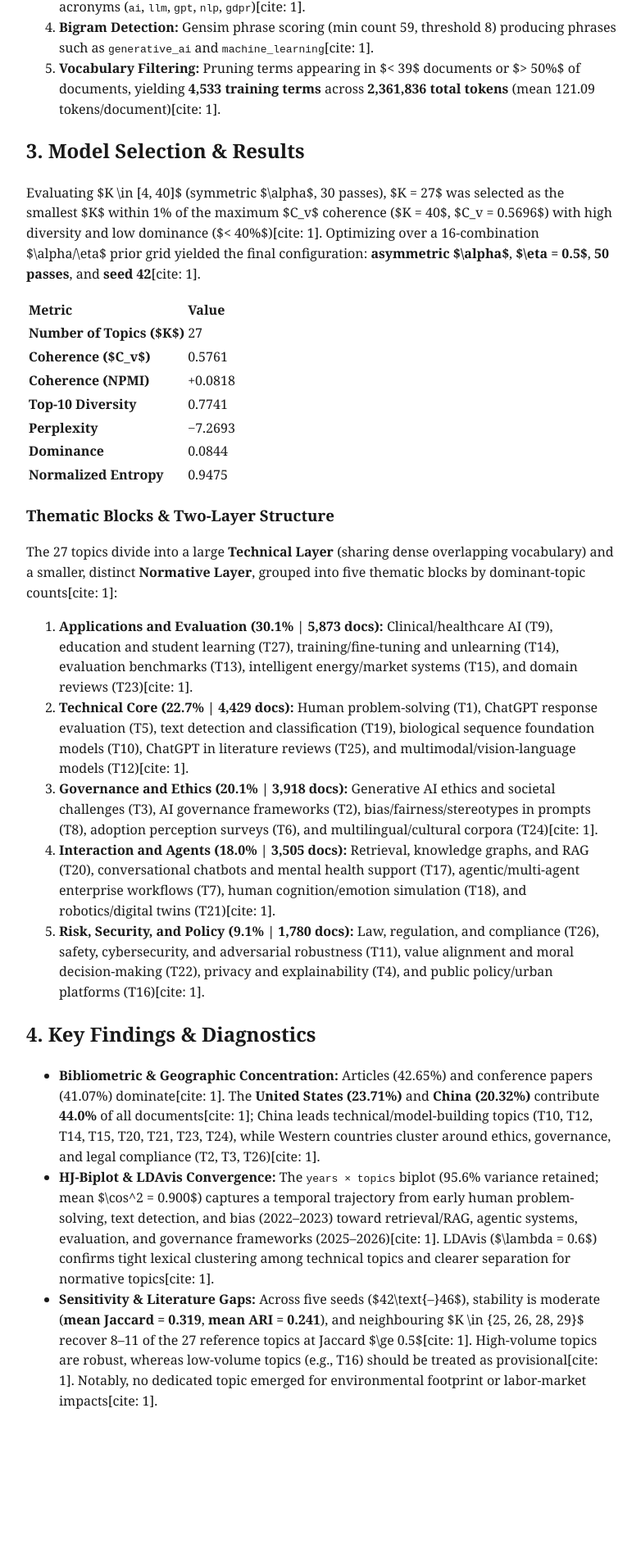
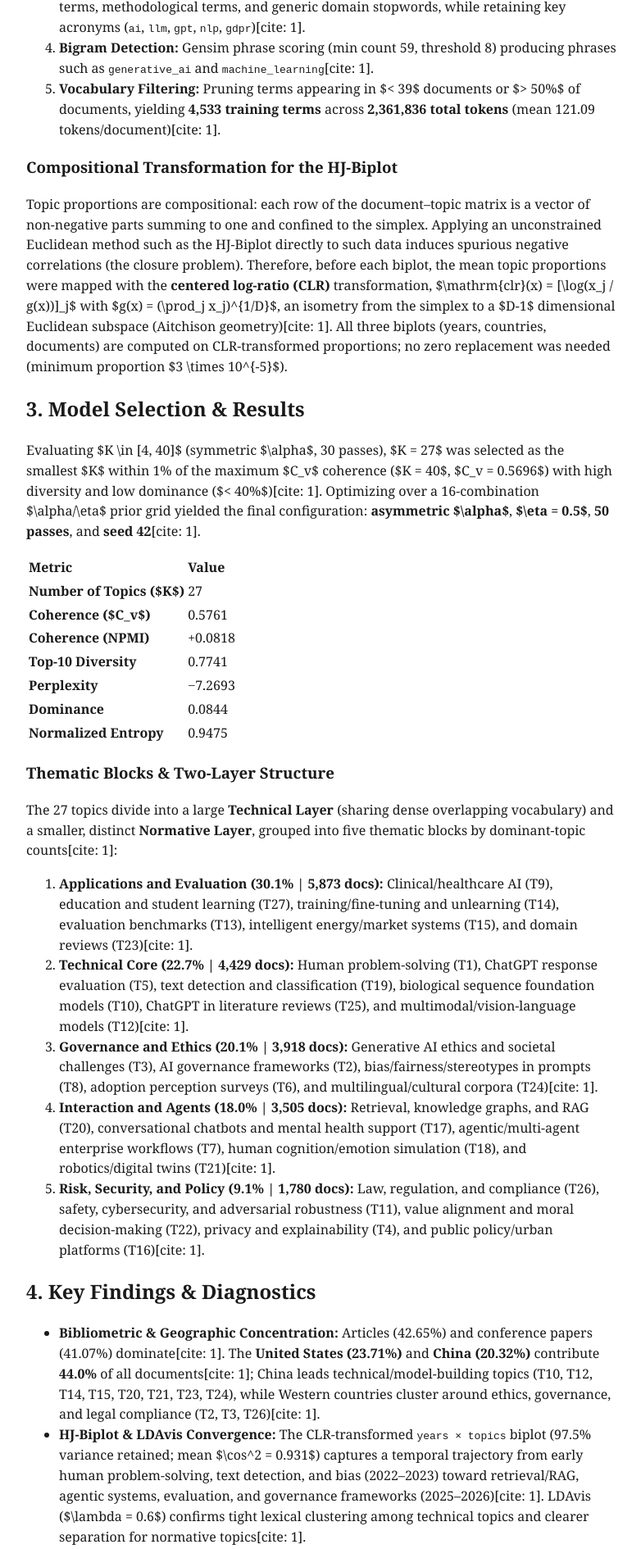
Before and after one commit to JeanVydes/research.vyde.dev, an Astro site: page /preprints/2611.00002 in a window 1280 px wide. Shown: the part 2187-4077 px from the top of the page at 82% size, without its empty margins (248-1030 px from the left). Before the commit the page ends 3965 px from the top, so only its background shows below. Built offline with nearby package versions, Linux system fonts and the light colour scheme; Astro itself is replaced by a stand-in of ours.

Commit message:
Apply CLR transformation to HJ-Biplots in preprint 2611.00002

```diff
--- a/src/content/preprints/2611.00002.md
+++ b/src/content/preprints/2611.00002.md
@@ -4,7 +4,7 @@ authors: ["Jean Vides"]
 date: 2026-11-19
 id: "2611.00002"
 pdf: "/pdfs/2611.00002.pdf"
-abstract: "The rapid diffusion of generative artificial intelligence (AI) and large language models (LLMs) has produced a fast-growing, interdisciplinary literature on their ethical, regulatory, and safety implications, yet its thematic structure has rarely been mapped with reproducible, stability-checked methods. We applied Latent Dirichlet Allocation (LDA) to the titles and abstracts of 19,505 Scopus documents (2018–2026) retrieved with a Boolean query on generative AI, language models, governance, and ethics, following PRISMA-style screening. The number of topics (K) was selected within K = 4–40 using Cv and NPMI coherence, topic diversity, and dominance, and robustness was examined across random seeds, neighbouring K, and Dirichlet priors. Topics were explored with HJ-Biplots and LDAvis. A 27-topic model (Cv = 0.576; NPMI = 0.082) separated a large technical layer (evaluation, fine-tuning, retrieval, agents) from a smaller normative layer (governance, bias, privacy, security, regulation). Of the documents, 82.8% were published in 2025–2026, and the United States and China contributed 44.0%. Seed stability was moderate (mean Jaccard = 0.319; mean ARI = 0.241). The literature is dominated by technical work on models, with ethics and governance forming a distinct minority. The model is suitable for exploratory mapping, but low-volume topics should be treated as provisional."
+abstract: "The rapid diffusion of generative artificial intelligence (AI) and large language models (LLMs) has produced a fast-growing, interdisciplinary literature on their ethical, regulatory, and safety implications, yet its thematic structure has rarely been mapped with reproducible, stability-checked methods. We applied Latent Dirichlet Allocation (LDA) to the titles and abstracts of 19,505 Scopus documents (2018–2026) retrieved with a Boolean query on generative AI, language models, governance, and ethics, following PRISMA-style screening. The number of topics (K) was selected within K = 4–40 using Cv and NPMI coherence, topic diversity, and dominance, and robustness was examined across random seeds, neighbouring K, and Dirichlet priors. Topics were explored with HJ-Biplots on centered log-ratio (CLR) transformed proportions and with LDAvis. A 27-topic model (Cv = 0.576; NPMI = 0.082) separated a large technical layer (evaluation, fine-tuning, retrieval, agents) from a smaller normative layer (governance, bias, privacy, security, regulation). Of the documents, 82.8% were published in 2025–2026, and the United States and China contributed 44.0%. Seed stability was moderate (mean Jaccard = 0.319; mean ARI = 0.241). The literature is dominated by technical work on models, with ethics and governance forming a distinct minority. The model is suitable for exploratory mapping, but low-volume topics should be treated as provisional."
 ---
 
 # Topic Modeling of the Generative AI and Large Language Model Ethics and Governance Literature Using Latent Dirichlet Allocation, HJ-Biplot, and LDAvis
@@ -35,6 +35,10 @@ Records were retrieved from **Scopus** (11 October 2026) intersecting generative
 4. **Bigram Detection:** Gensim phrase scoring (min count 59, threshold 8) producing phrases such as `generative_ai` and `machine_learning`[cite: 1].
 5. **Vocabulary Filtering:** Pruning terms appearing in $< 39$ documents or $> 50\%$ of documents, yielding **4,533 training terms** across **2,361,836 total tokens** (mean 121.09 tokens/document)[cite: 1].
 
+### Compositional Transformation for the HJ-Biplot
+
+Topic proportions are compositional: each row of the document--topic matrix is a vector of non-negative parts summing to one and confined to the simplex. Applying an unconstrained Euclidean method such as the HJ-Biplot directly to such data induces spurious negative correlations (the closure problem). Therefore, before each biplot, the mean topic proportions were mapped with the **centered log-ratio (CLR)** transformation, $\mathrm{clr}(x) = [\log(x_j / g(x))]_j$ with $g(x) = (\prod_j x_j)^{1/D}$, an isometry from the simplex to a $D-1$ dimensional Euclidean subspace (Aitchison geometry)[cite: 1]. All three biplots (years, countries, documents) are computed on CLR-transformed proportions; no zero replacement was needed (minimum proportion $3 \times 10^{-5}$).
+
 ## 3. Model Selection & Results
 
 Evaluating $K \in [4, 40]$ (symmetric $\alpha$, 30 passes), $K = 27$ was selected as the smallest $K$ within 1% of the maximum $C_v$ coherence ($K = 40$, $C_v = 0.5696$) with high diversity and low dominance ($< 40\%$)[cite: 1]. Optimizing over a 16-combination $\alpha/\eta$ prior grid yielded the final configuration: **asymmetric $\alpha$**, **$\eta = 0.5$**, **50 passes**, and **seed 42**[cite: 1].
@@ -62,5 +66,5 @@ The 27 topics divide into a large **Technical Layer** (sharing dense overlapping
 ## 4. Key Findings & Diagnostics
 
 - **Bibliometric & Geographic Concentration:** Articles (42.65%) and conference papers (41.07%) dominate[cite: 1]. The **United States (23.71%)** and **China (20.32%)** contribute **44.0%** of all documents[cite: 1]; China leads technical/model-building topics (T10, T12, T14, T15, T20, T21, T23, T24), while Western countries cluster around ethics, governance, and legal compliance (T2, T3, T26)[cite: 1].
-- **HJ-Biplot & LDAvis Convergence:** The `years × topics` biplot (95.6% variance retained; mean $\cos^2 = 0.900$) captures a temporal trajectory from early human problem-solving, text detection, and bias (2022–2023) toward retrieval/RAG, agentic systems, evaluation, and governance frameworks (2025–2026)[cite: 1]. LDAvis ($\lambda = 0.6$) confirms tight lexical clustering among technical topics and clearer separation for normative topics[cite: 1].
+- **HJ-Biplot & LDAvis Convergence:** The CLR-transformed `years × topics` biplot (97.5% variance retained; mean $\cos^2 = 0.931$) captures a temporal trajectory from early human problem-solving, text detection, and bias (2022–2023) toward retrieval/RAG, agentic systems, evaluation, and governance frameworks (2025–2026)[cite: 1]. LDAvis ($\lambda = 0.6$) confirms tight lexical clustering among technical topics and clearer separation for normative topics[cite: 1].
 - **Sensitivity & Literature Gaps:** Across five seeds ($42\text{–}46$), stability is moderate (**mean Jaccard = 0.319**, **mean ARI = 0.241**), and neighbouring $K \in \{25, 26, 28, 29\}$ recover 8–11 of the 27 reference topics at Jaccard $\ge 0.5$[cite: 1]. High-volume topics are robust, whereas low-volume topics (e.g., T16) should be treated as provisional[cite: 1]. Notably, no dedicated topic emerged for environmental footprint or labor-market impacts[cite: 1].
```
